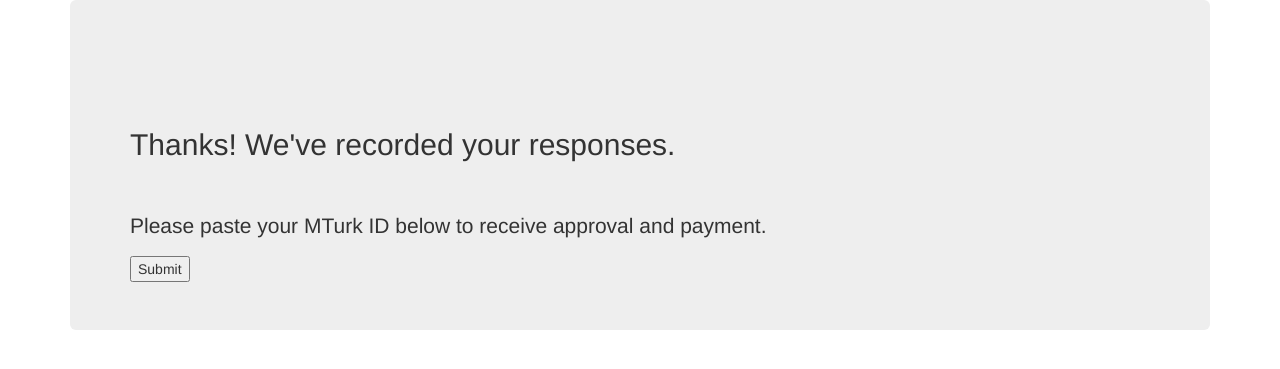
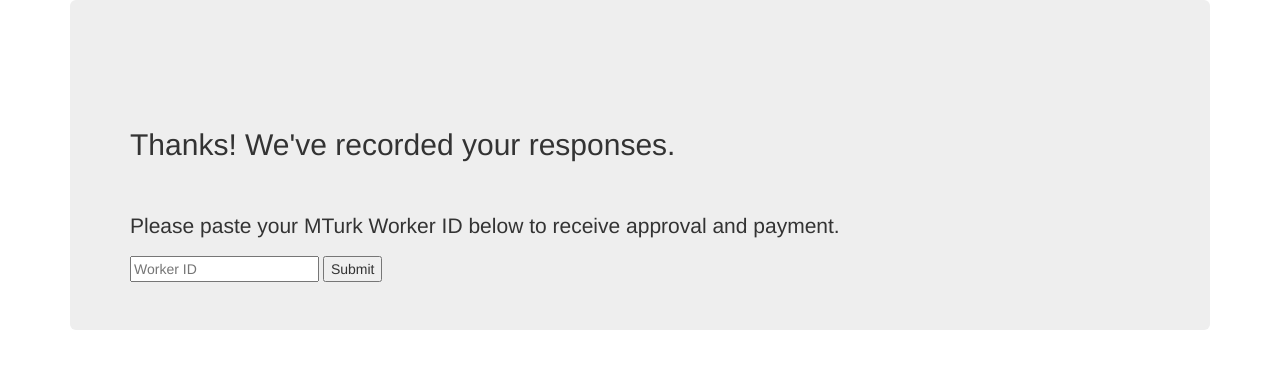
Before and after one commit to PeterMitrano/grouping, a Flask app: page /thankyou_mturk in a window 1280 px wide. Shown: the top 369 px of the page. Run offline with Flask 2, Linux system fonts and the light colour scheme; some libraries are stand-ins or nearby versions.

Commit message:
tweak mturk submission form

```diff
--- a/interface/interface/templates/thankyou_mturk.html
+++ b/interface/interface/templates/thankyou_mturk.html
@@ -22,7 +22,8 @@
         <form name='mturk_form' method='post' id='mturk_form' action='https://www.mturk.com/mturk/externalSubmit'>
           <input type='hidden' value='{{assignment_id}}' name='assignmentId' id='assignmentId'/>
           <input type='hidden' value='{{experiment_id}}' name='experimentId' id='experimentId'/>
-          <p> Please paste your MTurk ID below to receive approval and payment.</p>
+          <p> Please paste your MTurk Worker ID below to receive approval and payment.</p>
+          <input type='text' name='turker_id' placeholder='Worker ID'>
           <input type='submit' id='submitButton' value='Submit' />
         </form>
       </div>
```
